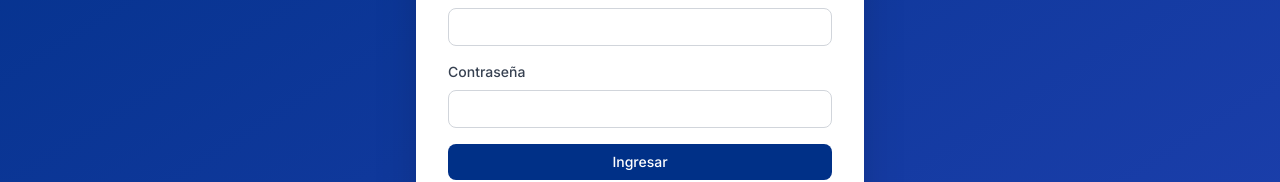
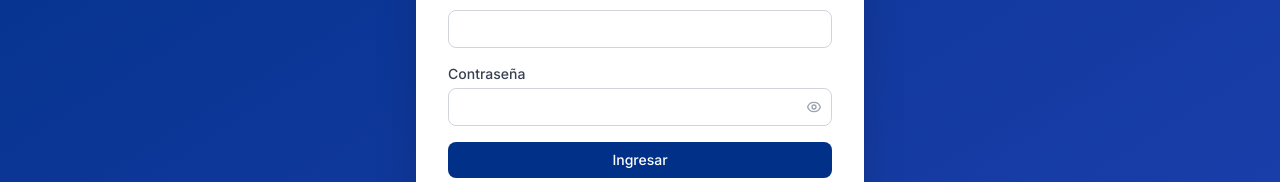
Before and after one commit to acamilodelgado0305/bacteriologiafrontend, a React (Vite) app: page /login in a window 1280 px wide. Shown: the part 388-570 px from the top of the page. Built offline with nearby package versions, Linux system fonts and the light colour scheme; no server answers; what @react-pdf/renderer would draw is missing.

Commit message:
feat: enhance Login component with password visibility toggle and improved styling

```diff
--- a/src/index.css
+++ b/src/index.css
@@ -8,7 +8,11 @@
   }
 
   body {
-    @apply bg-gray-50 text-gray-900 font-sans antialiased;
+    @apply bg-gray-50 text-gray-900 font-sans antialiased select-none cursor-default;
+  }
+
+  input, textarea, [contenteditable] {
+    @apply select-text cursor-text;
   }
 
   h1, h2, h3, h4, h5, h6 {
--- a/src/pages/auth/Login.jsx
+++ b/src/pages/auth/Login.jsx
@@ -10,6 +10,7 @@
   const { login } = useAuth();
   const navigate = useNavigate();
   const [cargando, setCargando] = useState(false);
+  const [verPassword, setVerPassword] = useState(false);
 
   const { register, handleSubmit, formState: { errors } } = useForm();
 
@@ -53,13 +54,37 @@
               })}
             />
 
-            <Input
-              label="Contraseña"
-              type="password"
-              autoComplete="current-password"
-              error={errors.password?.message}
-              {...register('password', { required: 'La contraseña es requerida' })}
-            />
+            <div className="space-y-1">
+              <label className="label">Contraseña</label>
+              <div className="relative">
+                <input
+                  type={verPassword ? 'text' : 'password'}
+                  autoComplete="current-password"
+                  className={`input-field pr-10 ${errors.password ? 'input-error' : ''}`}
+                  {...register('password', { required: 'La contraseña es requerida' })}
+                />
+                <button
+                  type="button"
+                  onClick={() => setVerPassword((v) => !v)}
+                  className="absolute right-2.5 top-1/2 -translate-y-1/2 text-gray-400 hover:text-gray-600 transition-colors"
+                  tabIndex={-1}
+                >
+                  {verPassword ? (
+                    <svg className="w-4 h-4" fill="none" stroke="currentColor" viewBox="0 0 24 24">
+                      <path strokeLinecap="round" strokeLinejoin="round" strokeWidth={2}
+                        d="M13.875 18.825A10.05 10.05 0 0112 19c-4.478 0-8.268-2.943-9.543-7a9.97 9.97 0 011.563-3.029m5.858.908a3 3 0 114.243 4.243M9.878 9.878l4.242 4.242M9.88 9.88l-3.29-3.29m7.532 7.532l3.29 3.29M3 3l3.59 3.59m0 0A9.953 9.953 0 0112 5c4.478 0 8.268 2.943 9.543 7a10.025 10.025 0 01-4.132 5.411m0 0L21 21" />
+                    </svg>
+                  ) : (
+                    <svg className="w-4 h-4" fill="none" stroke="currentColor" viewBox="0 0 24 24">
+                      <path strokeLinecap="round" strokeLinejoin="round" strokeWidth={2} d="M15 12a3 3 0 11-6 0 3 3 0 016 0z" />
+                      <path strokeLinecap="round" strokeLinejoin="round" strokeWidth={2}
+                        d="M2.458 12C3.732 7.943 7.523 5 12 5c4.478 0 8.268 2.943 9.542 7-1.274 4.057-5.064 7-9.542 7-4.477 0-8.268-2.943-9.542-7z" />
+                    </svg>
+                  )}
+                </button>
+              </div>
+              {errors.password && <p className="text-xs text-red-500">{errors.password.message}</p>}
+            </div>
 
             <Button type="submit" loading={cargando} className="w-full mt-2">
               Ingresar
```
